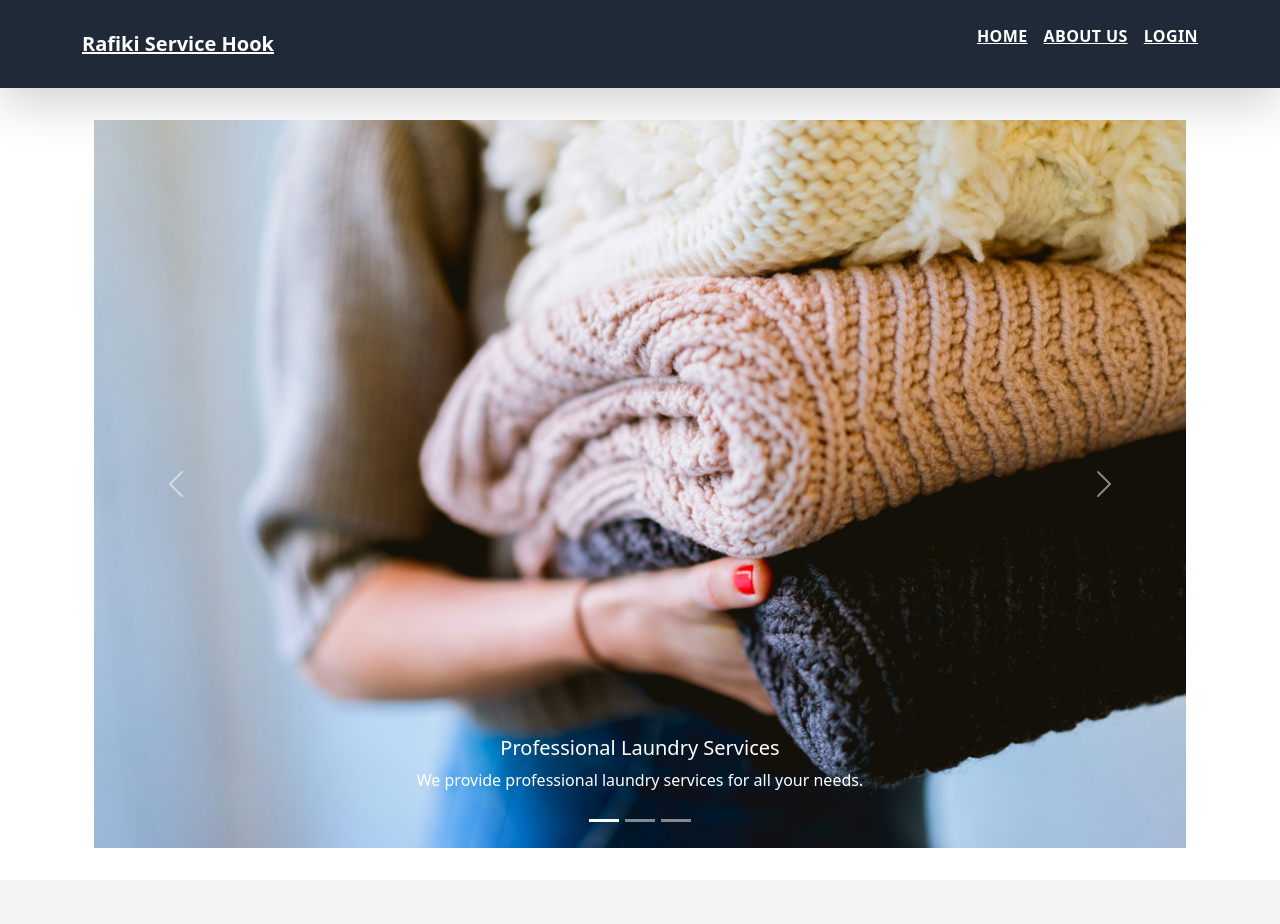
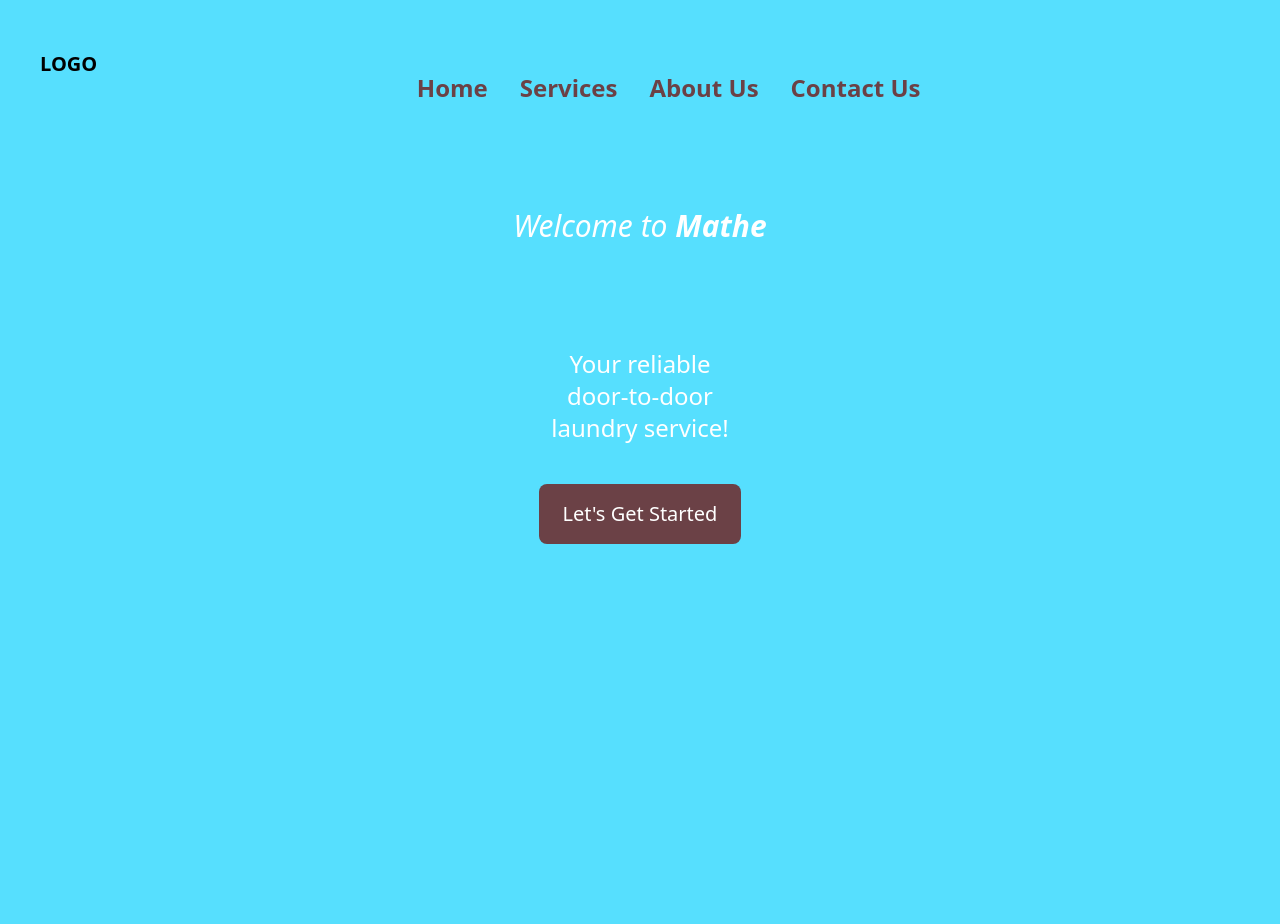
Before and after one commit to Marozva2/mathe, a React (Vite) app in the folder client/: page / in a window 1280 px wide. Shown: the top 924 px of the page. Built offline with nearby package versions, Linux system fonts and the light colour scheme.

Commit message:
Re-modified the landing page to feature the new design

```diff
--- a/client/src/components/Home/Header.jsx
+++ b/client/src/components/Home/Header.jsx
@@ -1,21 +1,21 @@
-import React from 'react';
-import { Link } from 'react-router-dom';
+import React from "react";
+import { Link } from "react-router-dom";
+
+const linkClasses = "text-[#6b4146] no-underline text-2xl font-extrabold";
 
 function Header() {
   return (
-    <header className="bg-blue-500 text-white">
-      <nav className="container mx-auto p-4 flex justify-between items-center">
-        <div className="text-xl font-bold">
-          <Link to="/">LOGO</Link>
+    <div className="w-full bg-[#56dffe] py-4 px-10 flex items-center justify-between">
+      <div className="text-xl font-bold text-black">LOGO</div>
+      <div className="flex-grow flex justify-center">
+        <div className="space-x-8 mt-12">
+          <Link to="/" className={linkClasses}>Home</Link>
+          <Link to="/services" className={linkClasses}>Services</Link>
+          <Link to="/about-us" className={linkClasses}>About Us</Link>
+          <Link to="/contact-us" className={linkClasses}>Contact Us</Link>
         </div>
-        <ul className="flex space-x-4">
-          <li><Link to="/" className="hover:underline">Home</Link></li>
-          <li><Link to="/services" className="hover:underline">Services</Link></li>
-          <li><Link to="/about-us" className="hover:underline">About Us</Link></li>
-          <li><Link to="/register" className="hover:underline">Register/Login</Link></li>
-        </ul>
-      </nav>
-    </header>
+      </div>
+    </div>
   );
 }
 
--- a/client/src/components/Home/Home.jsx
+++ b/client/src/components/Home/Home.jsx
@@ -1,94 +1,21 @@
-import React from "react";
-import wash from "/src/assets/images/wash.jpg";
-import wash1 from "/src/assets/images/wash1.jpg";
-import wash2 from "/src/assets/images/wash2.jpg";
+import React from 'react';
+import Header from './Header';
 
 function Home() {
   return (
-    <div className="container mx-auto px-4 py-8">
-      <div
-        id="carouselExampleCaptions"
-        className="carousel slide"
-        data-bs-ride="carousel"
-      >
-        <div className="carousel-indicators">
-          <button
-            type="button"
-            data-bs-target="#carouselExampleCaptions"
-            data-bs-slide-to="0"
-            className="active"
-            aria-current="true"
-            aria-label="Slide 1"
-          ></button>
-          <button
-            type="button"
-            data-bs-target="#carouselExampleCaptions"
-            data-bs-slide-to="1"
-            aria-label="Slide 2"
-          ></button>
-          <button
-            type="button"
-            data-bs-target="#carouselExampleCaptions"
-            data-bs-slide-to="2"
-            aria-label="Slide 3"
-          ></button>
-        </div>
-        <div className="carousel-inner">
-          <div className="carousel-item active">
-            <img src={wash} className="d-block w-full" alt="First slide" />
-            <div className="carousel-caption d-none d-md-block">
-              <h5>Professional Laundry Services</h5>
-              <p>
-                We provide professional laundry services for all your needs.
-              </p>
-            </div>
-          </div>
-          <div className="carousel-item">
-            <img src={wash1} className="d-block w-full" alt="Second slide" />
-            <div className="carousel-caption d-none d-md-block">
-              <h5>Quick Turnaround</h5>
-              <p>
-                Get your laundry done quickly and efficiently with our fast
-                service.
-              </p>
-            </div>
-          </div>
-          <div className="carousel-item">
-            <img src={wash2} className="d-block w-full" alt="Third slide" />
-            <div className="carousel-caption d-none d-md-block">
-              <h5>Convenient Pickup and Delivery</h5>
-              <p>
-                Enjoy convenient pickup and delivery options for your laundry
-                items.
-              </p>
-            </div>
-          </div>
-        </div>
-        <button
-          className="carousel-control-prev"
-          type="button"
-          data-bs-target="#carouselExampleCaptions"
-          data-bs-slide="prev"
-        >
-          <span
-            className="carousel-control-prev-icon"
-            aria-hidden="true"
-          ></span>
-          <span className="visually-hidden">Previous</span>
-        </button>
-        <button
-          className="carousel-control-next"
-          type="button"
-          data-bs-target="#carouselExampleCaptions"
-          data-bs-slide="next"
-        >
-          <span
-            className="carousel-control-next-icon"
-            aria-hidden="true"
-          ></span>
-          <span className="visually-hidden">Next</span>
-        </button>
+    <div className='bg-[#56dffe] min-h-screen flex flex-col items-center'>
+      {/* <Header /> */}
+      <div className="text-white text-3xl italic m-20 text-center">
+        Welcome to <span className="font-bold">Mathe</span>
       </div>
+      <div className="text-white text-2xl mt-4 mb-10 text-center">
+        Your reliable <br />
+        door-to-door <br />
+        laundry service!
+      </div>
+      <button className="bg-[#6b4146] text-white text-xl px-6 py-3 rounded-lg">
+        Let's Get Started
+      </button>
     </div>
   );
 }
--- a/client/src/components/Home/LandingPage.jsx
+++ b/client/src/components/Home/LandingPage.jsx
@@ -1,23 +1,13 @@
 import React from "react";
 import { Route, Routes } from "react-router-dom";
-import NavBar from "./NavBar";
-import Footer from "./Footer";
+import Header from "./Header";
 import Home from "./Home";
-import About from "./About";
-import Services from "../Services/Services";
-import Testimonials from "./Testimonials";
 
 function LandingPage() {
   return (
     <>
-      <NavBar />
-      <Routes>
-        <Route path="/" element={<Home />} />
-        <Route path="/about" element={<About />} />
-      </Routes>
-      <Services />
-      <Testimonials />
-      <Footer />
+     <Header />
+     <Home/>
     </>
   );
 }
```
